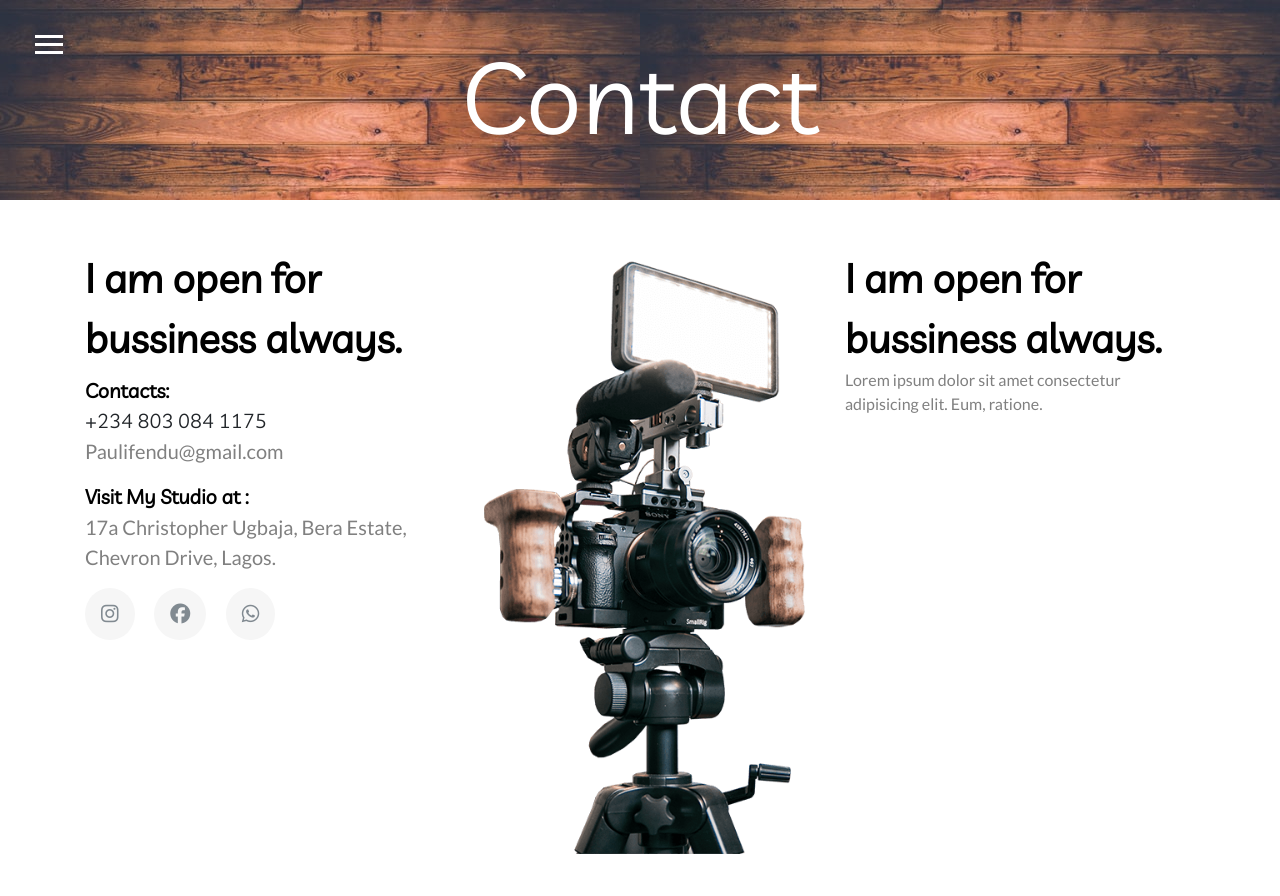
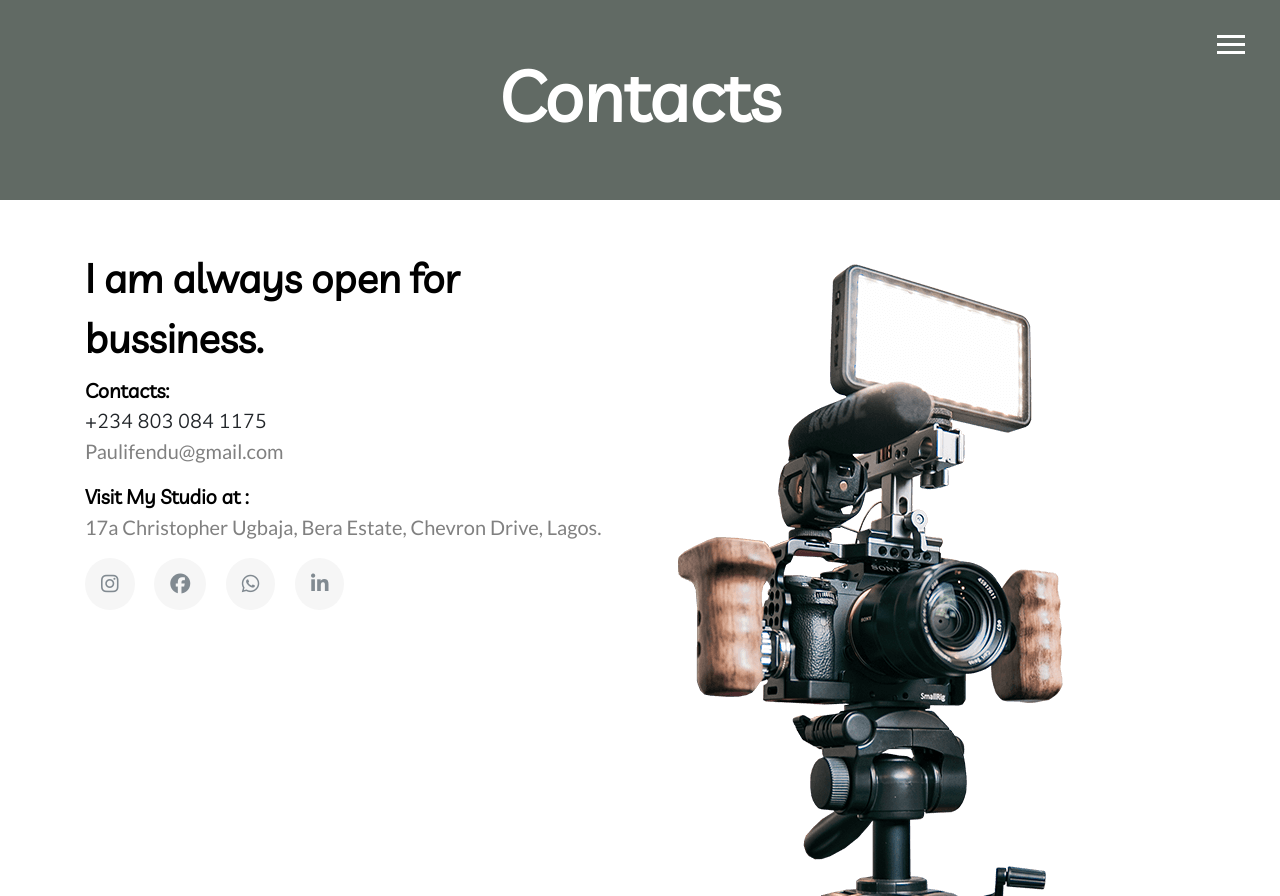
Before and after one commit to Chuksremi15/paulukonu, a website: page src/contact.html in a window 1280 px wide. Shown: the top 896 px of the page. Drawn offline with nearby package versions, Linux system fonts and the light colour scheme; some packages are replaced by stand-ins of ours; a script that the page names is missing; a web font is replaced by a local one.

Commit message:
some changes i cant recall now

```diff
--- a/src/contact.html
+++ b/src/contact.html
@@ -40,7 +40,7 @@
             <a href="#" class="nav-link">Shop</a>
           </li>
           <li class="nav-item">
-            <a href="index.html" class="nav-link">Contact</a>
+            <a href="contact.html" class="nav-link">Contact</a>
           </li>
           <li class="nav-item">
             <a href="#" class="nav-link">Projects</a>
@@ -55,7 +55,7 @@
     <section class="showcase">
       <div class="container">
         <div class="container showcaseDisplay">
-          <h1 class="showcaseContent">Contact</h1>
+          <h1 class="showcaseContent">Contacts</h1>
         </div>
       </div>
     </section>
@@ -63,15 +63,13 @@
     <section class="my-5">
       <div class="container">
         <div class="row">
-          <div class="col-md-4 mb-4">
-            <div class="myDisplay myDisplay1 pb-2">
-              I am open for bussiness always.
-            </div>
-            <div class="myDisplay myDisplay3">Contacts:</div>
+          <div class="col-md-6 mb-4">
+            <div class="myDisplay1 pb-2">I am always open for bussiness.</div>
+            <div class="myDisplay3">Contacts:</div>
             <div class="lead">+234 803 084 1175</div>
             <p class="lead">Paulifendu@gmail.com</p>
 
-            <div class="myDisplay myDisplay3">Visit My Studio at :</div>
+            <div class="myDisplay3">Visit My Studio at :</div>
             <p class="lead">
               17a Christopher Ugbaja, Bera Estate, Chevron Drive, Lagos.
             </p>
@@ -87,23 +85,17 @@
               <span class="mr-3">
                 <i class="fa fa-whatsapp"></i>
               </span>
+              <span class="mr-3">
+                <i class="fa fa-linkedin"></i>
+              </span>
             </div>
           </div>
-          <div class="col-md-4 mb-4">
+          <div class="col-md-6 mb-4">
             <img
               src="./img/contact/contacts_img.png"
               alt=""
               class="img-fluid"
             />
-          </div>
-          <div class="col-md-4">
-            <div class="myDisplay myDisplay1">
-              I am open for bussiness always.
-            </div>
-            <p>
-              Lorem ipsum dolor sit amet consectetur adipisicing elit. Eum,
-              ratione.
-            </p>
           </div>
         </div>
       </div>
@@ -113,7 +105,7 @@
       <div class="container">
         <div class="row">
           <div class="col-md-6">
-            <div class="myDisplay myDisplay3">About Studio</div>
+            <div class="myDisplay3">About Studio</div>
             <p class="my-2">
               The best way to get in touch with us is by writing us an email,
               giving us a call or simply coming by and saying hi. We’re looking
@@ -131,10 +123,14 @@
               <span class="mr-3">
                 <i class="fa fa-whatsapp"></i>
               </span>
+
+              <span class="mr-3">
+                <i class="fa fa-linkedin"></i>
+              </span>
             </div>
           </div>
           <div class="col-md-6">
-            <div class="myDisplay myDisplay3">Contact</div>
+            <div class="myDisplay3">Contact</div>
 
             <p class="my-2">+234 803 084 1175</p>
             <p>Paulifendu@gmail.com</p>
--- a/src/css/style.css
+++ b/src/css/style.css
@@ -3,21 +3,25 @@
 p {
   color: gray; }
 
-.myDisplay {
-  font-family: 'Livvic', monospace;
-  font-weight: bold;
-  color: #000000; }
-
 p {
   font-family: 'Lato'; }
 
 .myDisplay1 {
+  font-family: 'Livvic';
+  font-weight: bolder;
+  color: #000000;
   font-size: 40px; }
 
 .myDisplay2 {
+  font-family: 'Livvic';
+  font-weight: bolder;
+  color: #000000;
   font-size: 40px; }
 
 .myDisplay3 {
+  font-family: 'Livvic';
+  font-weight: bolder;
+  color: #000000;
   font-size: 20px; }
 
 .shoot {
@@ -26,7 +30,7 @@ p {
 .menu-btn {
   position: fixed;
   z-index: 4;
-  left: 35px;
+  right: 35px;
   top: 35px;
   cursor: pointer;
   transition: all 0.6s ease-out; }
@@ -51,7 +55,7 @@ p {
   position: fixed;
   height: 40vh;
   width: 100%;
-  opacity: 0.9;
+  opacity: 1;
   visibility: hidden;
   z-index: 3; }
   .menu.show {
@@ -62,8 +66,9 @@ p {
     flex-flow: column wrap;
     align-items: center;
     justify-content: center;
+    border-bottom: solid gray 2px;
     width: 100%;
-    height: 30vh;
+    height: 40vh;
     overflow: hidden; }
   .menu-nav {
     margin: 0;
@@ -89,7 +94,7 @@ p {
       font-size: 22px; }
 
 * {
-  font-family: 'Livvic', 'Lato', 'Courier New', Courier, monospace;
+  font-family: 'Livvic', 'Lato';
   box-sizing: border-box;
   margin: 0;
   padding: 0;
@@ -201,7 +206,7 @@ p {
     background-color: #fff4e7; }
 
 .showcase {
-  background: url("../img/contact/keith-misner-h0Vxgz5tyXA-unsplash (1).jpg");
+  background: #616a64;
   height: 200px; }
 
 .showcaseDisplay {
@@ -213,7 +218,8 @@ p {
   justify-content: center; }
 
 .showcaseContent {
-  font-size: 100px; }
+  font-size: 70px;
+  font-weight: bolder; }
 
 @media screen and (min-width: 1171px) {
   .carousel-item {
```
Also changed, not shown: src/index.html (+39 -12 lines).
